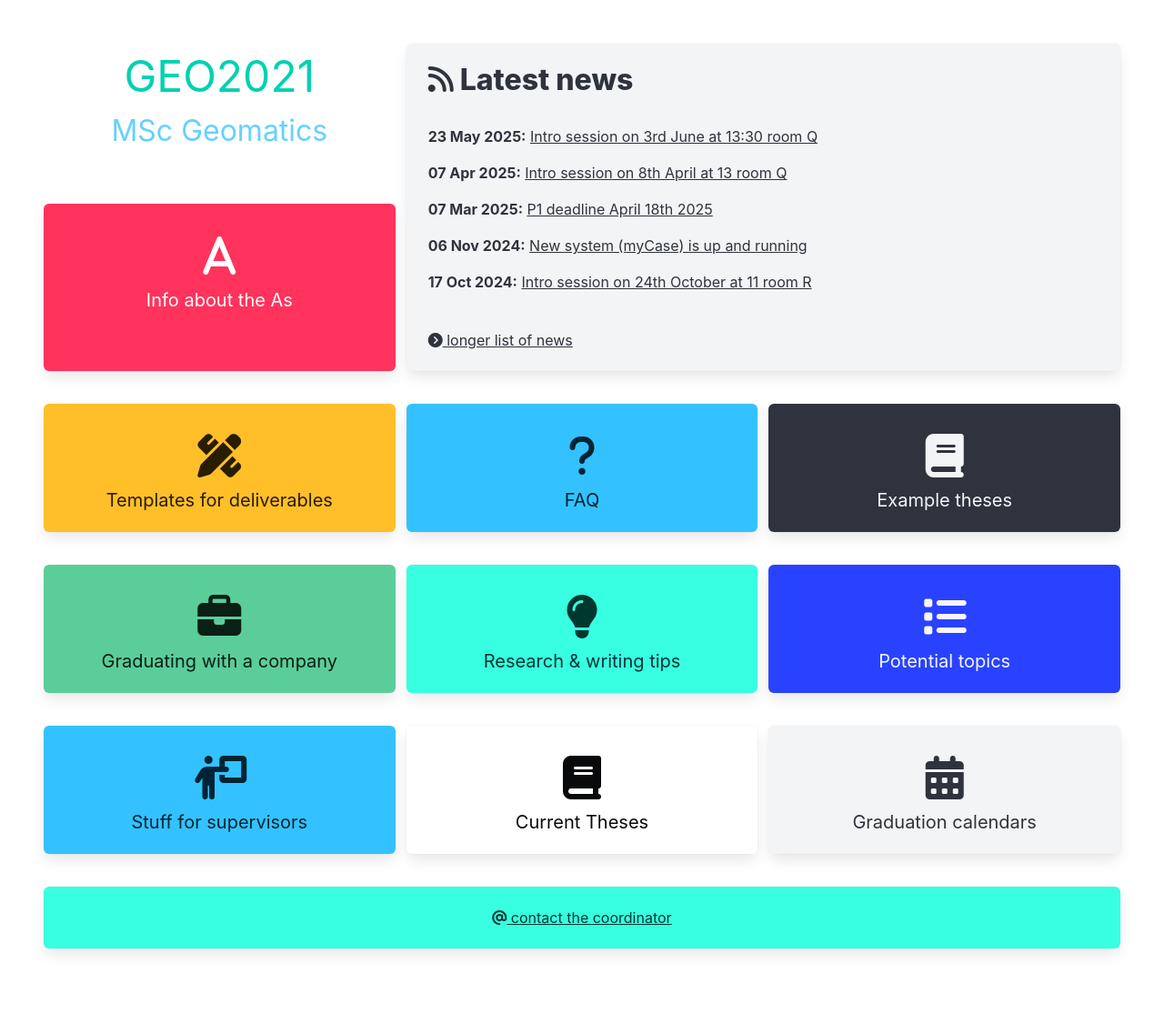
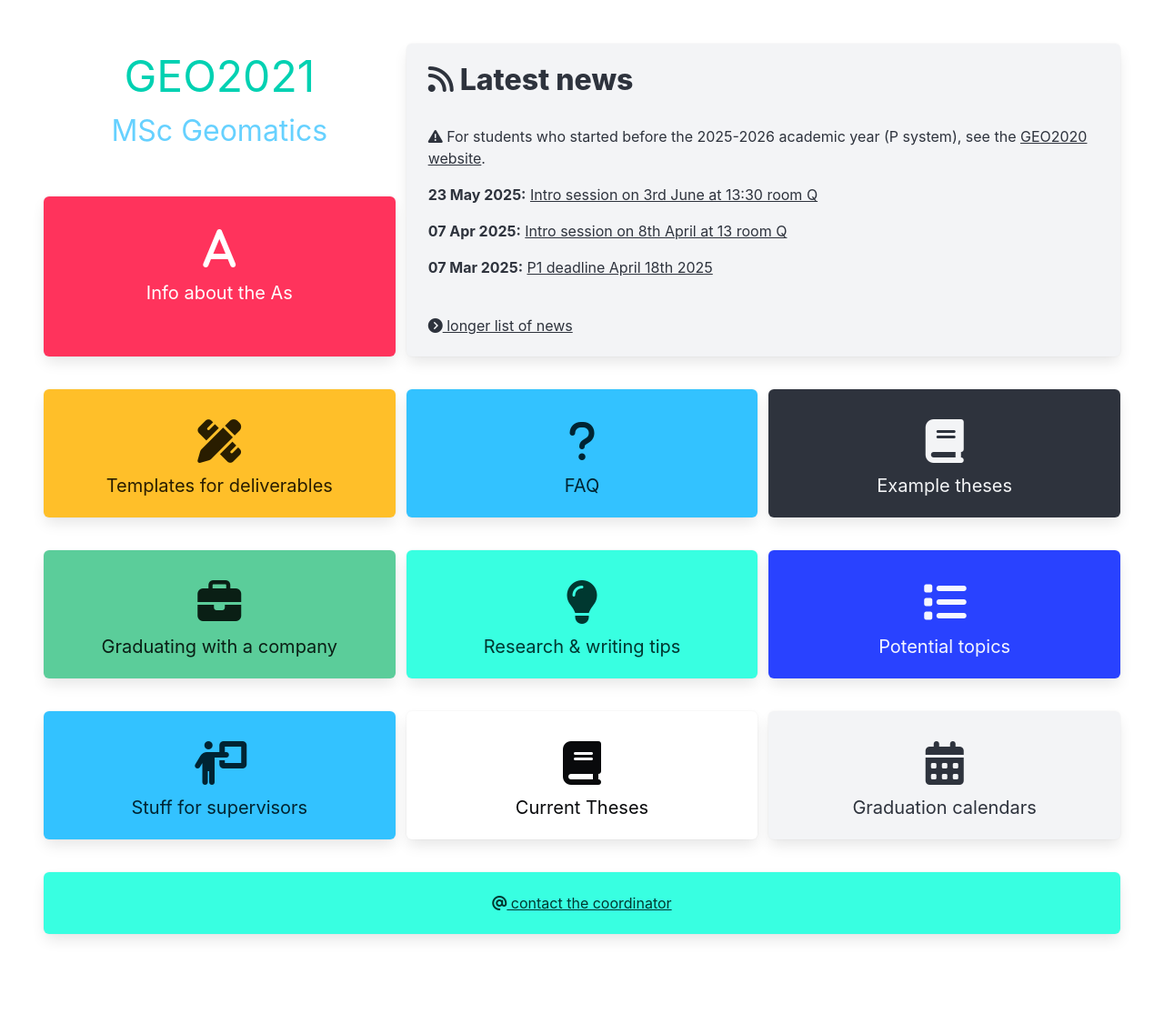
Before and after one commit to tudelft3d/geo2020, a Jekyll site: the page built from index.html, in a window 1280 px wide. Shown: the whole page at 91% size. Built offline with Jekyll 4.4.1, drawn with Linux system fonts in a browser that asks for light colours.

Commit message:
link to geo2020

```diff
--- a/index.html
+++ b/index.html
@@ -20,7 +20,8 @@ title: GEO2021--MSc Geomatics
       <div class="cell is-col-span-2 is-row-span-2 notification box has-background-light has-text-left has-text-light-invert">
         <div class="content">
           <p class="title"><i class="fas fa-rss"></i> Latest news</p>
-          {% for post in site.posts limit:5 %}
+          <p><i class="fa-solid fa-triangle-exclamation"></i> For students who started before the 2025-2026 academic year (P system), see the <a href="https://3d.bk.tudelft.nl/courses/geo2020/">GEO2020 website</a>.</p>
+          {% for post in site.posts limit:3 %}
           <p><b>{{ post.date | date_to_string }}:</b> <a class="post-link" href="{{ post.url | prepend: site.baseurl }}">{{ post.title }}</a></p>
           {% endfor %}
           <br>
```
